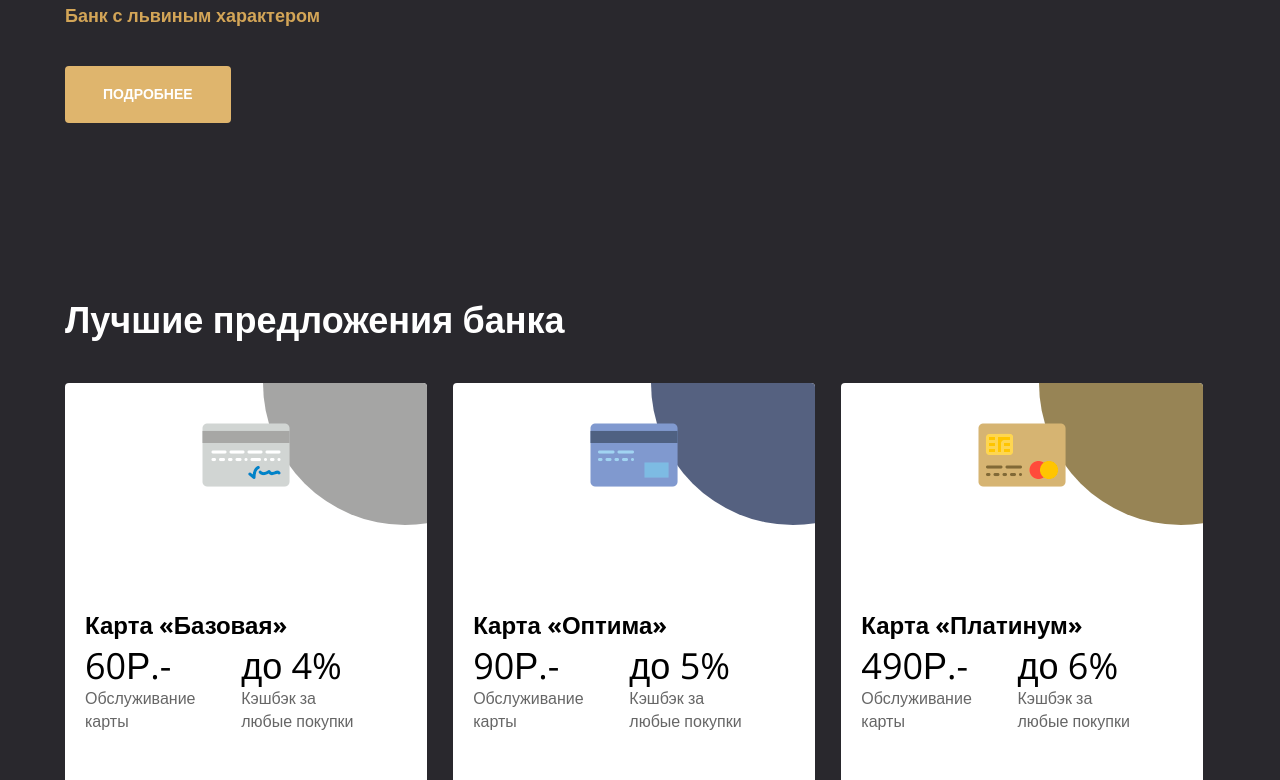
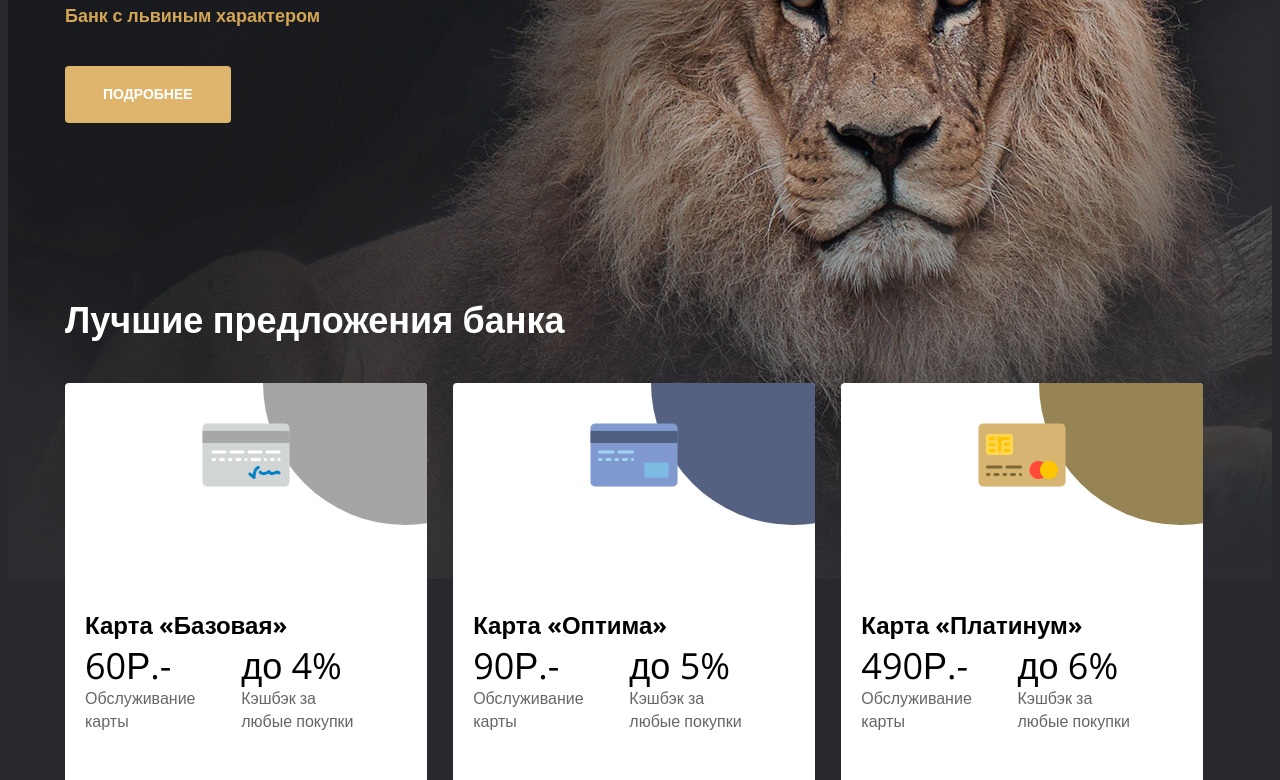
Before and after one commit to ilyakholyavin/lion-bank, a plain HTML site: page index.html in a window 1280 px wide. Shown: the part 487-1267 px from the top of the page. Drawn offline with nearby package versions, Linux system fonts and the light colour scheme.

Commit message:
Add files via upload

```diff
--- a/main.css
+++ b/main.css
@@ -29,7 +29,7 @@ h1 h2 h3 h4 h5 h6 {
     box-sizing: border-box;
 }
 .main-page-wrapper {
-    background: url(/img/фон.jpg) center top no-repeat;
+    background: url(./img/fon.jpg) center top no-repeat;
 }
 .container {
     margin: 0 auto;
```
